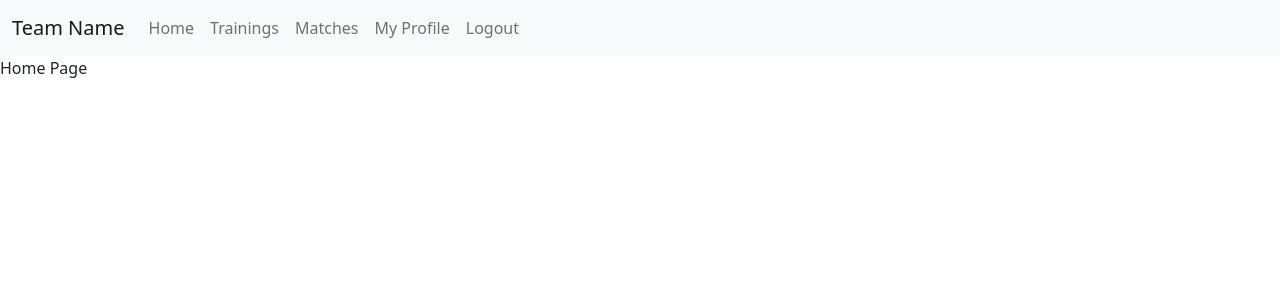
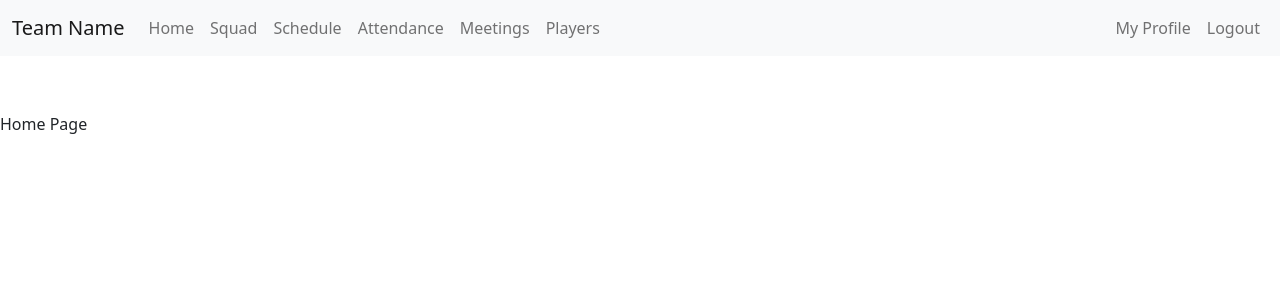
Before and after one commit to adrianbuskiewicz/Team-web-app-Flask-Project, a Flask app: page / in a window 1280 px wide. Shown: the top 300 px of the page. Run offline with Flask 2, Linux system fonts and the light colour scheme; the visitor is signed in with stand-in values (Sample User, id 1); data comes from the database, SQL or seed files in the repository; parts of the project's set-up code (start-up, migrations or seed data) failed here and were passed over.

Commit message:
Updated base.html
Mostly changed url's for our navbar links

```diff
--- a/team/templates/base.html
+++ b/team/templates/base.html
@@ -12,24 +12,56 @@
         </title>
     </head>
     <body>
-        <nav class="navbar navbar-expand-lg navbar-light bg-light">
+        <nav class="navbar sticky-top navbar-expand-lg navbar-light bg-light">
             <div class="container-fluid">
                 <a class="navbar-brand" href="{{ url_for('views.home_page') }}">Team Name</a>
-                <button class="navbar-toggler" type="button" data-bs-toggle="collapse" data-bs-target="#navbarNavAltMarkup" aria-controls="navbarNavAltMarkup" aria-expanded="false" aria-label="Toggle navigation">
+                <button class="navbar-toggler" type="button" data-bs-toggle="collapse" data-bs-target="#navbarNav" aria-controls="navbarNav" aria-expanded="false" aria-label="Toggle navigation">
                 <span class="navbar-toggler-icon"></span>
                 </button>
-                <div class="collapse navbar-collapse" id="navbarNavAltMarkup">
-                    <div class="navbar-nav">
+                <div class="collapse navbar-collapse" id="navbarNav">
+                    {% if current_user.is_authenticated %}
+                    <ul class="navbar-nav">
+                        <li class="nav-item">
                             <a class="nav-link" href="{{ url_for('views.home_page') }}">Home</a>
-                        <a class="nav-link" href="#">Trainings</a>
-                        <a class="nav-link" href="#">Matches</a>
-                        <a class="nav-link" href="#">My Profile</a>
-                        <a class="nav-link" href="#">Logout</a>
-                    </div>
-                </div>
+                        </li>
+                        <li class="nav-item">
+                            <a class="nav-link" href="{{ url_for('views.squad_page') }}">Squad</a>
+                        </li>
+                        <li class="nav-item">
+                            <a class="nav-link" href="{{ url_for('views.schedule_page') }}">Schedule</a>
+                        </li>
+                        <li class="nav-item">
+                            <a class="nav-link" href="{{ url_for('views.attendance_page') }}">Attendance</a>
+                        </li>
+                        {% if current_user.user_type == 'player' %}
+                            <li class="nav-item">
+                                <a class="nav-link" href="{{ url_for('creator.meetings_page') }}">Meetings</a>
+                            </li>
+                            <li class="nav-item">
+                                <a class="nav-link" href="{{ url_for('creator.players_page') }}">Players</a>
+                            </li>
+                        {% endif %}
+                    </ul>
+                    {% endif %}
+                    <ul class="navbar-nav ms-auto">
+                        {% if current_user.is_authenticated %}
+                        {% if current_user.user_type == 'player' %}
+                            <li class="nav-item">
+                                <a class="nav-link" href="{{ url_for('views.player_profile_page', player_id=current_user.profile.id) }}">My Profile</a>
+                            </li>
+                        {% endif %}
+                            <li class="nav-item">
+                                <a class="nav-link" href="{{ url_for('auth.logout_page') }}">Logout</a>
+                            </li>
+                        {% else %}
+                            <li class="nav-item">
+                                <a class="nav-link" href="{{ url_for('auth.login_page') }}">Login</a>
+                            </li>
+                        {% endif %}
+                    </ul>
             </div>
         </nav>
-
+        </div>
         {% with messages = get_flashed_messages() %}
         {% if messages %}
         <ul class=flashes>
@@ -40,10 +72,19 @@
         {% endif %}
         {% endwith %}
 
+        <br>
+        <div class="jumbotron text-center">
+            <div class="container">
+                <h1 class="display-3">
+                    {% block banner %}
+                    {% endblock %}
+                </h1>
+            </div>
+        </div>
+        <br>
+
         {% block content %}
         {% endblock %}
-
-
         <script src="https://cdn.jsdelivr.net/npm/bootstrap@5.0.2/dist/js/bootstrap.bundle.min.js" integrity="sha384-MrcW6ZMFYlzcLA8Nl+NtUVF0sA7MsXsP1UyJoMp4YLEuNSfAP+JcXn/tWtIaxVXM" crossorigin="anonymous"></script>
     </body>
 </html>
```
Lines whose indentation alone changed are shown as unchanged.
